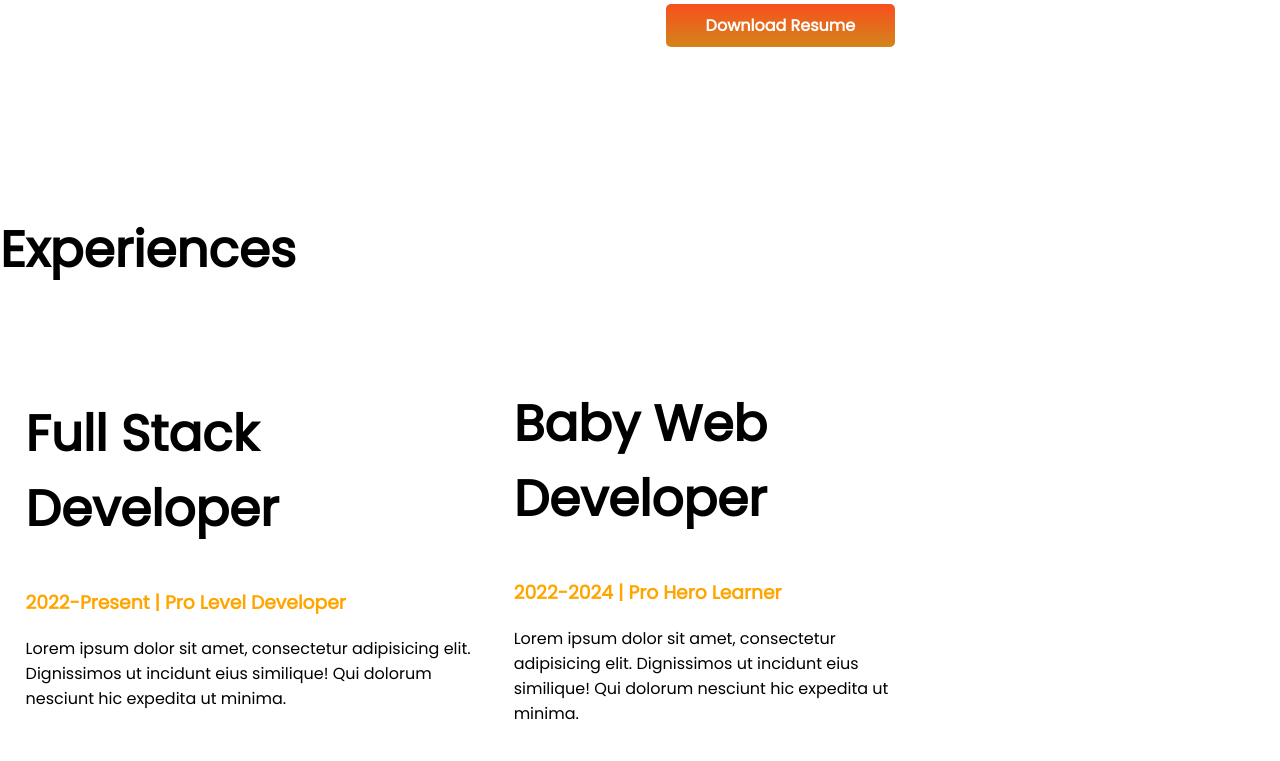
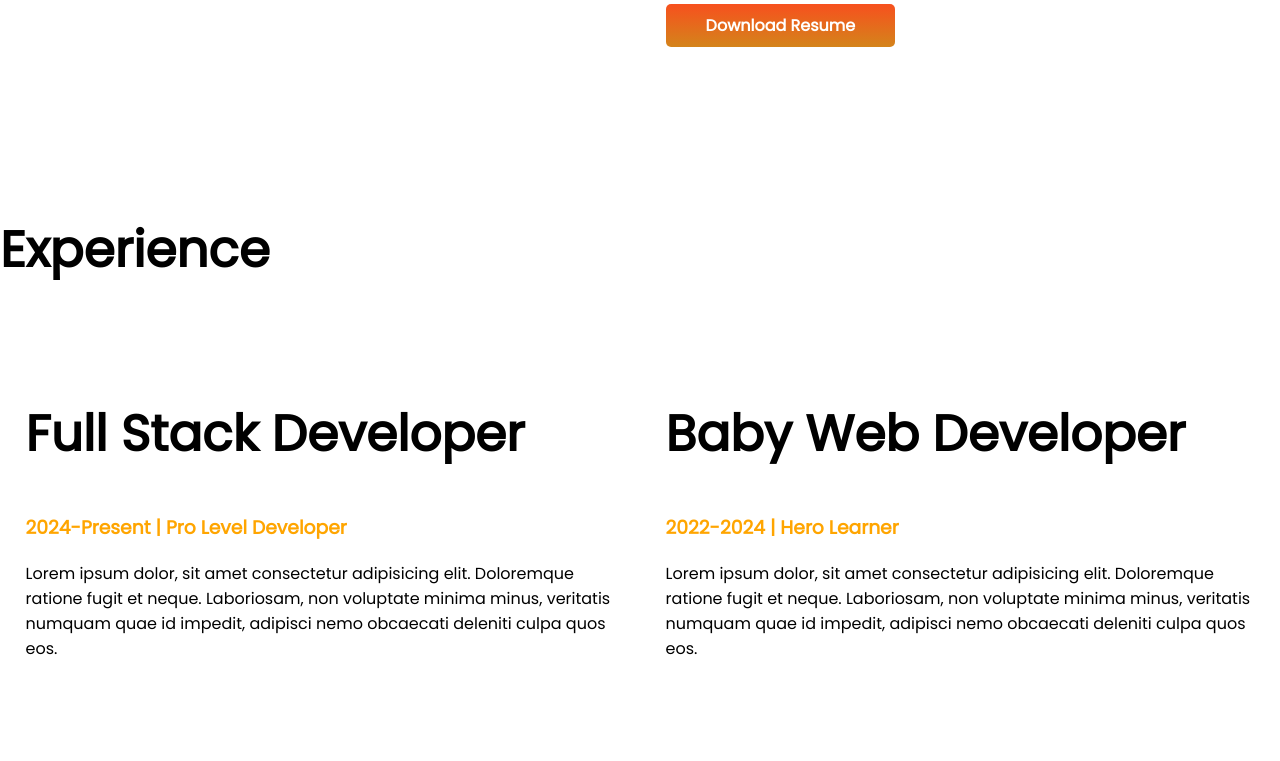
Before and after one commit to Ferdousnayeem/developer-portfolio, a plain HTML site: page index.html in a window 1280 px wide. Shown: the part 1174-1935 px from the top of the page. Drawn offline with Linux system fonts and the light colour scheme; files whose address does not match are found by name.

Commit message:
experience ara

```diff
--- a/index.html
+++ b/index.html
@@ -52,26 +52,25 @@
     </section>
 
     <section class="experience-area">
-        <h1>Experiences</h1>
-
+        <h1>Experience</h1>
         <div class="flexible-container">
             <div class="half-width">
                 <h1>Full Stack Developer</h1>
-                <h3 class="orange-color">2022-Present | Pro Level Developer</h3>
-                <p>Lorem ipsum dolor sit amet, consectetur adipisicing elit. Dignissimos ut incidunt eius similique! Qui
-                    dolorum nesciunt hic expedita ut minima.</p>
+                <h3 class="orange-color">2024-Present | Pro Level Developer</h3>
+                <p>Lorem ipsum dolor, sit amet consectetur adipisicing elit. Doloremque ratione fugit et neque.
+                    Laboriosam, non voluptate minima minus, veritatis numquam quae id impedit, adipisci nemo obcaecati
+                    deleniti culpa quos eos.</p>
             </div>
 
-            <div class="flexible-container">
-                <div class="half-width">
-                    <h1>Baby Web Developer</h1>
-                    <h3 class="orange-color">2022-2024 | Pro Hero Learner</h3>
-                    <p>Lorem ipsum dolor sit amet, consectetur adipisicing elit. Dignissimos ut incidunt eius similique!
-                        Qui
-                        dolorum nesciunt hic expedita ut minima.</p>
-                </div>
+            <div class="half-width">
+                <h1>Baby Web Developer</h1>
+                <h3 class="orange-color">2022-2024 | Hero Learner</h3>
+                <p>Lorem ipsum dolor, sit amet consectetur adipisicing elit. Doloremque ratione fugit et neque.
+                    Laboriosam, non voluptate minima minus, veritatis numquam quae id impedit, adipisci nemo obcaecati
+                    deleniti culpa quos eos.</p>
+            </div>
 
-            </div>
+        </div>
     </section>
 
 </body>
```
